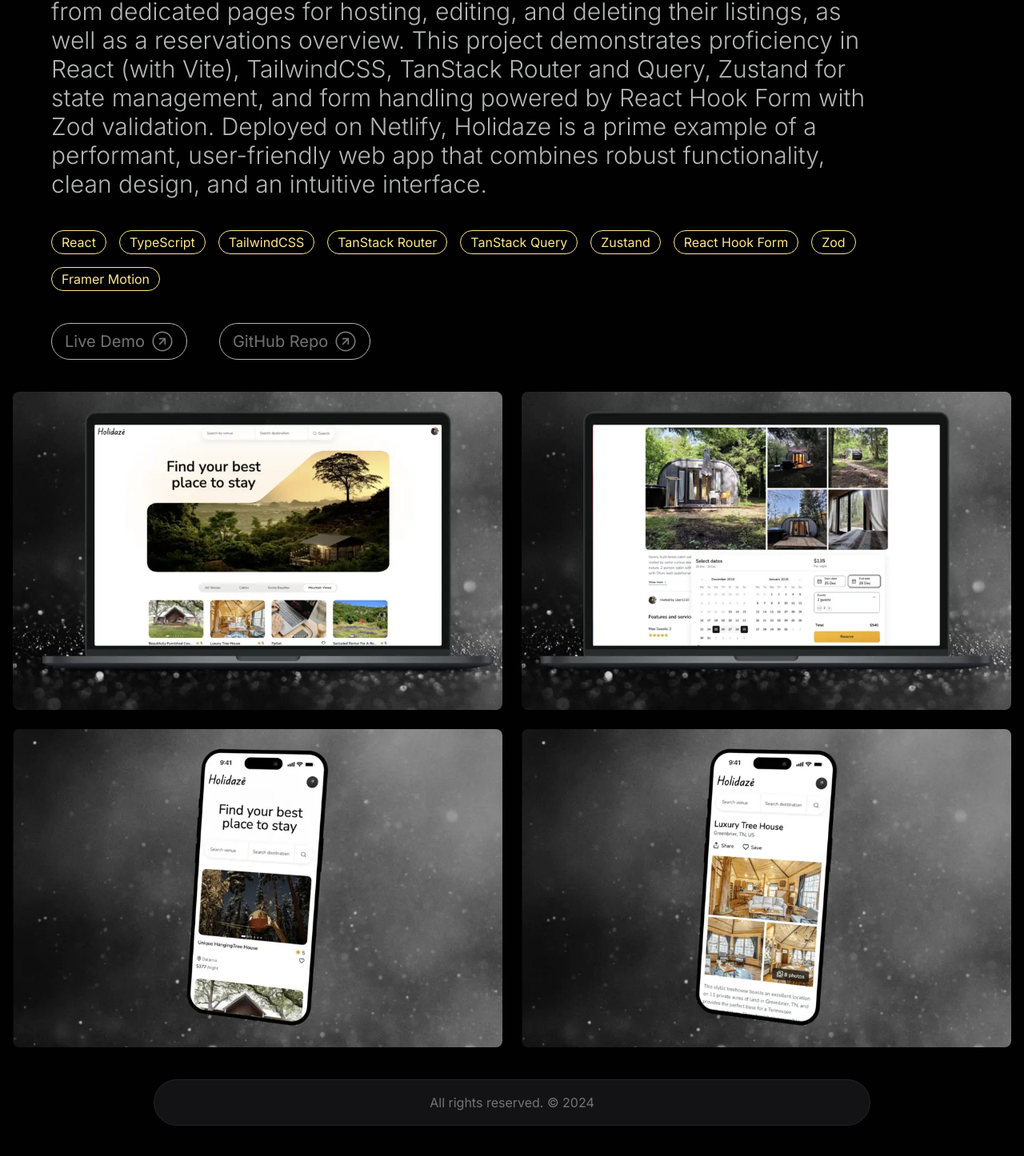
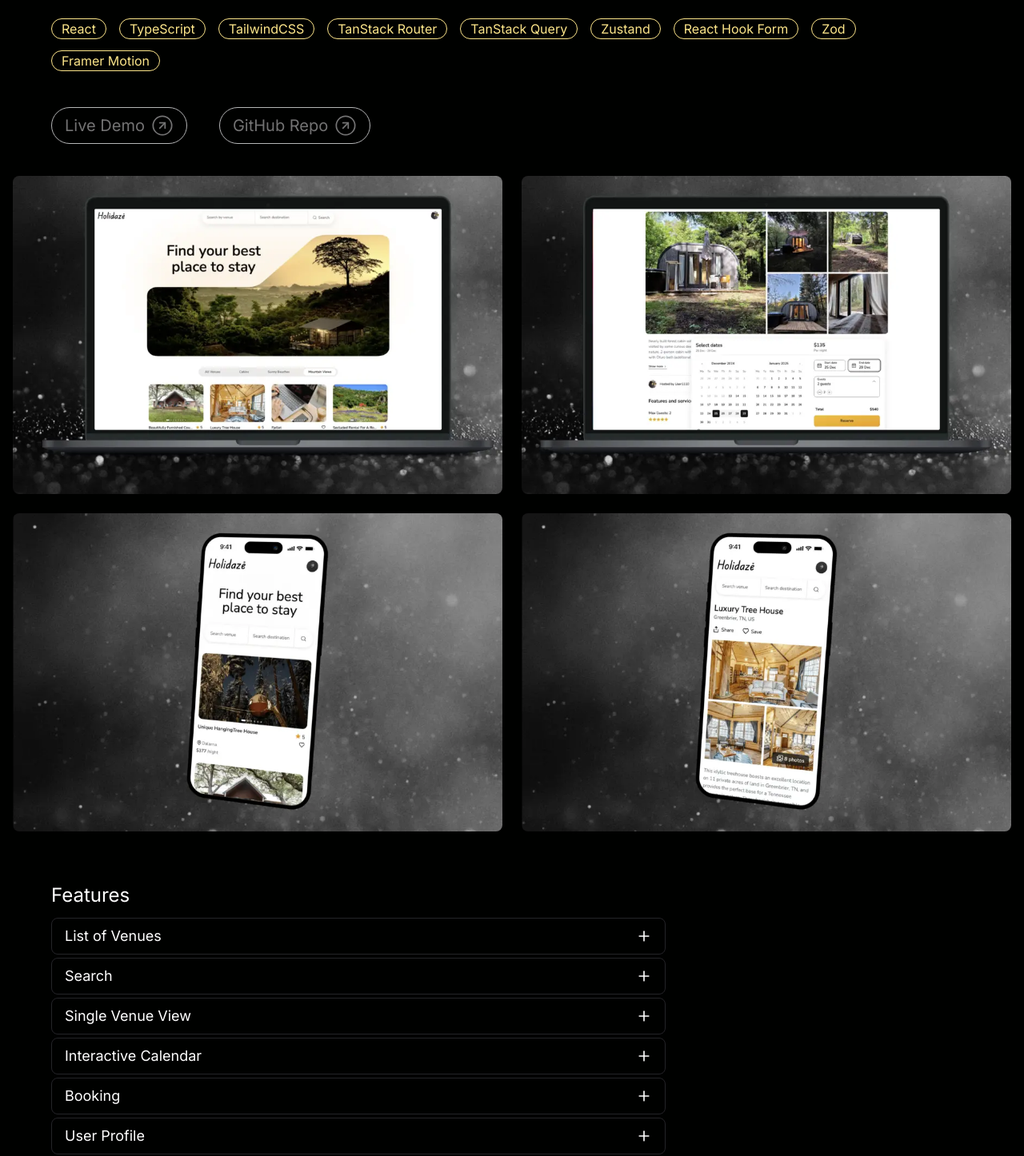
Before and after one commit to msiksnis/portfolio25-legendary-fiesta, a Next.js app: page /project/holidaze in a window 1280 px wide. Shown: the part 394-1840 px from the top of the page at 80% size. Built offline with nearby package versions, Linux system fonts and the light colour scheme; what tailwindcss-motion would draw is missing.

Commit message:
finished Project Overview component

```diff
--- /dev/null
+++ b/src/app/project/ProjectOverview.tsx
@@ -0,0 +1,165 @@
+"use client";
+
+import { useState } from "react";
+import Image from "next/image";
+import { Plus } from "lucide-react";
+import { motion } from "framer-motion";
+
+import ProjectLinkButton from "@/components/ProjectLinkButton";
+import { cn } from "@/lib/utils";
+import BlurFade from "@/components/ui/blur-fade";
+
+interface FeatureProps {
+  feature: string;
+  description: string;
+}
+
+interface ProjectOverviewProps {
+  title: string;
+  description: string;
+  techTags?: string[];
+  demoLink: string;
+  repoLink: string;
+  images?: string[];
+  features?: FeatureProps[];
+}
+
+export default function ProjectOverview({
+  title,
+  description,
+  features,
+  techTags,
+  demoLink,
+  repoLink,
+  images,
+}: ProjectOverviewProps) {
+  const [expandedStates, setExpandedStates] = useState<boolean[]>([]);
+
+  const toggleExpanded = (index: number) => {
+    setExpandedStates((prevStates) => {
+      const newStates = [...prevStates];
+      newStates[index] = !newStates[index];
+      return newStates;
+    });
+  };
+
+  return (
+    <div className="mx-auto max-w-7xl space-y-6 pb-20 pt-10">
+      <div className="mx-auto max-w-6xl space-y-6">
+        <BlurFade>
+          <h1 className="max-w-4xl text-2xl font-semibold tracking-tight text-white sm:text-3xl md:text-4xl">
+            {title}
+          </h1>
+        </BlurFade>
+        <BlurFade delay={0.1}>
+          <p className="max-w-5xl text-xl font-light leading-snug text-secondary sm:text-3xl">
+            {description}
+          </p>
+        </BlurFade>
+        <div className="flex pb-2 pt-4">
+          <BlurFade delay={0.2}>
+            <div className="flex flex-wrap justify-start gap-4">
+              {techTags?.map((tag, index) => (
+                <BlurFade delay={index * 0.1} key={index}>
+                  <span
+                    key={tag}
+                    className="w-fit rounded-2xl border border-amber-200 px-3 py-0.5 text-amber-200 sm:rounded-4xl"
+                  >
+                    {tag}
+                  </span>
+                </BlurFade>
+              ))}
+            </div>
+          </BlurFade>
+        </div>
+        <div className="flex max-w-[350px] justify-between pt-2 sm:max-w-none sm:justify-start sm:space-x-10">
+          <BlurFade delay={0.5}>
+            <ProjectLinkButton
+              buttonText="Live Demo"
+              href={demoLink}
+              className="rounded-full border border-secondary px-4 py-2 sm:text-xl"
+              arrowSize={28}
+            />
+          </BlurFade>
+          <BlurFade delay={0.6}>
+            <ProjectLinkButton
+              buttonText="GitHub Repo"
+              href={repoLink}
+              className="rounded-full border border-secondary px-4 py-2 sm:text-xl"
+              arrowSize={28}
+            />
+          </BlurFade>
+        </div>
+      </div>
+      <div className="relative grid w-full max-w-7xl gap-4 pt-4 sm:grid-cols-2 sm:gap-6">
+        {images?.map((image, index) => (
+          <BlurFade delay={index * 0.2} key={index}>
+            <Image
+              src={image}
+              alt={"Image" + index}
+              width={700}
+              height={455}
+              className="rounded-lg object-cover"
+            />
+          </BlurFade>
+        ))}
+      </div>
+      <div className="mx-auto max-w-6xl">
+        <div className="flex max-w-3xl flex-col space-y-1 pb-2 pt-10">
+          <BlurFade inView>
+            <h2 className="pb-2 text-2xl">Features</h2>
+          </BlurFade>
+
+          {features?.map(({ feature, description }, index) => {
+            const isExpanded = expandedStates[index] ?? false;
+
+            return (
+              <BlurFade
+                inView
+                delay={(index / 4) * 0.1}
+                key={index}
+                className={cn(
+                  "flex flex-col gap-2 rounded-lg border px-4 pt-2",
+                  {
+                    "bg-gradient-to-br from-[#1f1f22] to-[#0A0A0D]": isExpanded,
+                  },
+                )}
+              >
+                <button
+                  onClick={() => toggleExpanded(index)}
+                  aria-expanded={isExpanded}
+                  aria-controls={`feature-panel-${index}`}
+                  role="button"
+                  className="flex w-full cursor-pointer items-center justify-between"
+                >
+                  <p className="text-lg text-white">{feature}</p>
+                  <Plus
+                    size={20}
+                    className={cn("transition-all duration-200", {
+                      "rotate-45": isExpanded,
+                    })}
+                  />
+                </button>
+                <motion.div
+                  id={`feature-panel-${index}`}
+                  initial={{ height: 0, opacity: 0 }}
+                  animate={{
+                    height: isExpanded ? "auto" : 0,
+                    opacity: isExpanded ? 1 : 0,
+                  }}
+                  exit={{ opacity: 0, height: 0 }}
+                  transition={{ duration: 0.3, ease: "easeOut" }}
+                  className="overflow-hidden"
+                >
+                  <p className="max-w-[95%] py-2 text-secondary">
+                    {description}
+                  </p>
+                </motion.div>
+              </BlurFade>
+            );
+          })}
+        </div>
+      </div>
+    </div>
+  );
+}
--- a/src/app/project/auction-house/ProjectOverview.tsx
+++ /dev/null
@@ -1,73 +0,0 @@
-"use client";
-
-import ProjectLinkButton from "@/components/ProjectLinkButton";
-import Image from "next/image";
-
-interface ProjectOverviewProps {
-  title: string;
-  description: string;
-  techTags?: string[];
-  demoLink: string;
-  repoLink: string;
-  images?: string[];
-}
-
-export default function ProjectOverview({
-  title,
-  description,
-  techTags,
-  demoLink,
-  repoLink,
-  images,
-}: ProjectOverviewProps) {
-  return (
-    <div className="mx-auto max-w-7xl space-y-6 py-10">
-      <div className="mx-auto max-w-6xl space-y-6">
-        <h1 className="max-w-4xl text-2xl font-semibold tracking-tight text-white sm:text-3xl md:text-4xl">
-          {title}
-        </h1>
-        <p className="max-w-5xl text-xl font-light leading-snug text-secondary sm:text-3xl">
-          {description}
-        </p>
-        <div className="flex pb-2 pt-4">
-          <div className="flex flex-wrap justify-start gap-4">
-            {techTags?.map((tag) => (
-              <span
-                key={tag}
-                className="w-fit rounded-2xl border border-amber-200 px-3 py-0.5 text-amber-200 sm:rounded-4xl"
-              >
-                {tag}
-              </span>
-            ))}
-          </div>
-        </div>
-        <div className="flex max-w-[350px] justify-between pt-2 sm:max-w-none sm:justify-start sm:space-x-10">
-          <ProjectLinkButton
-            buttonText="Live Demo"
-            href={demoLink}
-            className="rounded-full border border-secondary px-4 py-2 sm:text-xl"
-            arrowSize={28}
-          />
-          <ProjectLinkButton
-            buttonText="GitHub Repo"
-            href={repoLink}
-            className="rounded-full border border-secondary px-4 py-2 sm:text-xl"
-            arrowSize={28}
-          />
-        </div>
-      </div>
-      <div className="relative grid w-full max-w-7xl gap-4 pt-4 sm:grid-cols-2 sm:gap-6">
-        {images?.map((image, index) => (
-          <Image
-            key={index}
-            src={image}
-            alt={"Image" + index}
-            width={700}
-            height={455}
-            className="rounded-lg object-cover"
-          />
-        ))}
-      </div>
-    </div>
-  );
-}
--- a/src/app/project/holidaze/page.tsx
+++ b/src/app/project/holidaze/page.tsx
@@ -1,23 +1,25 @@
-import ProjectOverview from "../auction-house/ProjectOverview";
+import ProjectOverview from "../ProjectOverview";
 
-export default function HolidazePage() {
-  return (
-    <ProjectOverview
-      title="Venue Booking App"
-      description="Holidaze is a full-featured accommodation booking site built with
-          modern web technologies, offering a straightforward user experience
-          for both travelers and venue managers. Visitors can browse, filter,
-          and search through a diverse range of venues. Authenticated users can
-          reserve venues, manage bookings, and save favorites. Venue managers
-          benefit from dedicated pages for hosting, editing, and deleting their
-          listings, as well as a reservations overview. This project
-          demonstrates proficiency in React (with Vite), TailwindCSS, TanStack
-          Router and Query, Zustand for state management, and form handling
-          powered by React Hook Form with Zod validation. Deployed on Netlify,
-          Holidaze is a prime example of a performant, user-friendly web app
-          that combines robust functionality, clean design, and an intuitive
-          interface."
-      techTags={[
+interface Feature {
+  feature: string;
+  description: string;
+}
+
+interface ProjectData {
+  title: string;
+  description: string;
+  techTags: string[];
+  demoLink: string;
+  repoLink: string;
+  images: string[];
+  features: Feature[];
+}
+
+const holidazeProjectData: ProjectData = {
+  title: "Venue Booking App",
+  description:
+    "Holidaze is a full-featured accommodation booking site built with modern web technologies, offering a straightforward user experience for both travelers and venue managers. Deployed on Netlify, Holidaze is a prime example of a performant, user-friendly, responsive web app that combines robust functionality, clean design, and an intuitive interface.",
+  techTags: [
     "React",
     "TypeScript",
     "TailwindCSS",
@@ -27,15 +29,64 @@ export default function HolidazePage() {
     "React Hook Form",
     "Zod",
     "Framer Motion",
-      ]}
-      demoLink="https://venue-booking-msiksnis.netlify.app/"
-      repoLink="https://github.com/msiksnis/pe2-solid-parakeet"
-      images={[
+  ],
+  demoLink: "https://venue-booking-msiksnis.netlify.app/",
+  repoLink: "https://github.com/msiksnis/pe2-solid-parakeet",
+  images: [
     "/mockups/holidaze_landing_with_bg.webp",
     "/mockups/holidaze_single_venue_with_bg.webp",
     "/mockups/holidaze_mobile_landing_section.webp",
     "/mockups/holidaze_mobile_single_venue_section.webp",
-      ]}
-    />
-  );
+  ],
+  features: [
+    {
+      feature: "List of Venues",
+      description:
+        "Displays the latest venues with filtering options (All Venues, Cabins, Sunny Beaches, Mountain Views).",
+    },
+    {
+      feature: "Search",
+      description:
+        "Search functionality allowing users to combine venue name/description matches with destination filters.",
+    },
+    {
+      feature: "Single Venue View",
+      description:
+        "Detailed information about a single venue, including an image gallery.",
+    },
+    {
+      feature: "Interactive Calendar",
+      description: "Calendar with available dates for booking.",
+    },
+    {
+      feature: "Booking",
+      description:
+        "Functionality to reserve a venue for selected dates and a specified number of guests.",
+    },
+    {
+      feature: "User Profile",
+      description: "View and update personal profile details.",
+    },
+    {
+      feature: "Reservations",
+      description: "View all your reservations, update, and cancel them.",
+    },
+    {
+      feature: "Favorites",
+      description: "View all your favorite venues and remove them.",
+    },
+    {
+      feature: "Venue Management",
+      description: "Venue Manager can add, update, and delete venues.",
+    },
+    {
+      feature: "Reservations Management",
+      description:
+        "Venue Manager can see reservations made by guests, including dates and number of guests.",
+    },
+  ],
+};
+
+export default function HolidazePage() {
+  return <ProjectOverview {...holidazeProjectData} />;
 }
--- a/src/components/ProjectLinkButton.tsx
+++ b/src/components/ProjectLinkButton.tsx
@@ -22,7 +22,7 @@ export default function ProjectLinkButton({
       rel="noopener noreferrer"
       href={href}
       className={cn(
-        "group/preview flex items-center whitespace-nowrap text-muted-foreground transition-all duration-200 hover:text-white",
+        "group/preview flex items-center whitespace-nowrap text-muted-foreground transition-all duration-300 hover:text-white",
         className,
       )}
     >
@@ -30,7 +30,7 @@ export default function ProjectLinkButton({
       <ArrowRightCircle
         strokeWidth={1.5}
         className={cn(
-          "ml-2 -rotate-45 transition-all duration-300 group-hover/preview:translate-x-2 group-hover/preview:rotate-0",
+          "ml-2 -rotate-45 text-muted-foreground transition-all duration-300 group-hover/preview:translate-x-2 group-hover/preview:rotate-0 group-hover/preview:text-white",
         )}
         style={{ width: `${arrowSize}px`, height: `${arrowSize}px` }}
       />
```
Lines whose indentation alone changed are shown as unchanged.
